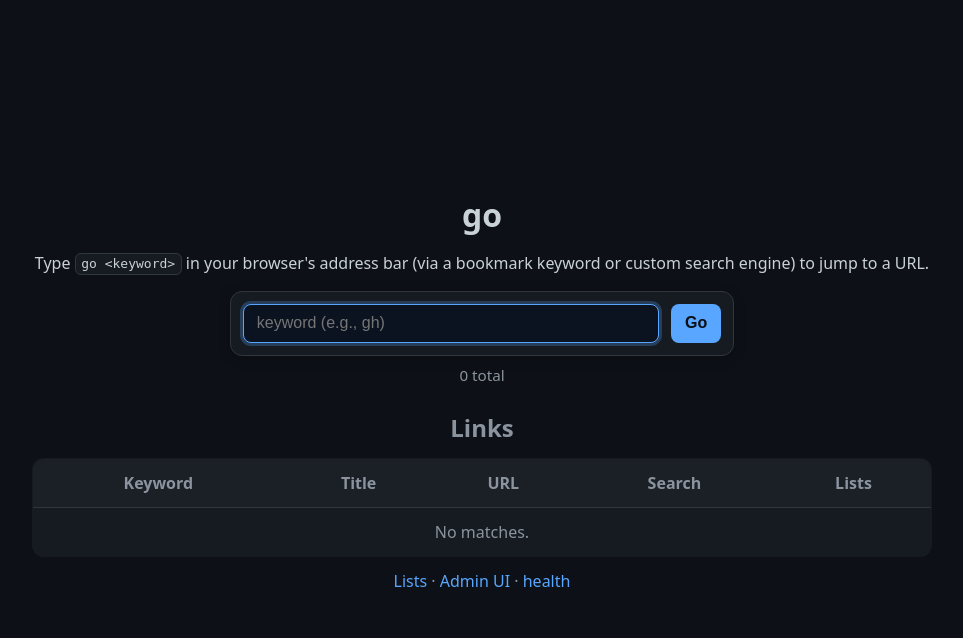
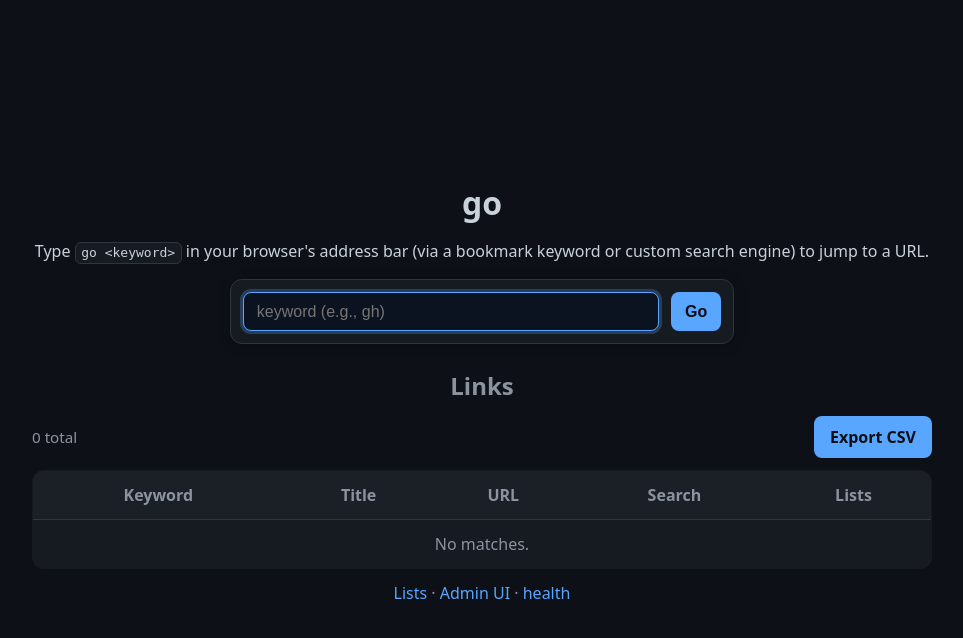
Before and after one commit to BoxCosplayer/go-search-engine, a Flask app: page / in a window 1280 px wide. Shown: the top 638 px of the page, without its empty margins (158-1121 px from the left). Run offline with Flask 3, Linux system fonts and the light colour scheme; data that the repository does not hold is empty.

Commit message:
Added ability to export db as .csv

```diff
--- a/backend/app/main.py
+++ b/backend/app/main.py
@@ -1,5 +1,6 @@
 from __future__ import annotations
 
+import csv
 import json
 import os
 import re
@@ -10,6 +11,7 @@ import webbrowser
 import xml.etree.ElementTree as ET
 from functools import lru_cache
 from html.parser import HTMLParser
+from io import StringIO
 from urllib.parse import quote_plus, urljoin, urlparse
 
 import httpx
@@ -475,6 +477,21 @@ def _handle_bang_query(db, query: str):
     return _redirect_to_url(search_url)
 
 
+def _select_links_with_lists(db):
+    """Return rows of shortcuts with joined list slugs."""
+    return db.execute(
+        """
+        SELECT l.keyword, l.title, l.url, l.search_enabled,
+               IFNULL(GROUP_CONCAT(li.slug, ', '), '') AS lists_csv
+        FROM links l
+        LEFT JOIN link_lists ll ON ll.link_id = l.id
+        LEFT JOIN lists li ON li.id = ll.list_id
+        GROUP BY l.id
+        ORDER BY l.keyword COLLATE NOCASE
+        """
+    ).fetchall()
+
+
 @app.route("/healthz")
 def healthz():
     """Lightweight health check endpoint.
@@ -503,17 +520,35 @@ def index():
         return redirect(url_for("go", q=query), code=302)
     db = get_db()
     ensure_lists_schema(db)
-    # If you have the lists schema, this will include list slugs per link.
-    rows = db.execute("""
-        SELECT l.keyword, l.title, l.url, l.search_enabled,
-               IFNULL(GROUP_CONCAT(li.slug, ', '), '') AS lists_csv
-        FROM links l
-        LEFT JOIN link_lists ll ON ll.link_id = l.id
-        LEFT JOIN lists li ON li.id = ll.list_id
-        GROUP BY l.id
-        ORDER BY l.keyword COLLATE NOCASE
-    """).fetchall()
+    rows = _select_links_with_lists(db)
     return render_template("index.html", rows=rows)
+
+
+@app.route("/export/shortcuts.csv")
+def export_shortcuts_csv():
+    """Download all shortcuts as a CSV attachment."""
+    db = get_db()
+    ensure_lists_schema(db)
+    rows = _select_links_with_lists(db)
+
+    buffer = StringIO()
+    writer = csv.writer(buffer)
+    writer.writerow(["keyword", "title", "url", "search_enabled", "lists"])
+    for row in rows:
+        writer.writerow(
+            [
+                row["keyword"],
+                row["title"] or "",
+                row["url"],
+                "1" if row["search_enabled"] else "0",
+                row["lists_csv"] or "",
+            ]
+        )
+
+    csv_data = buffer.getvalue()
+    response = Response(csv_data, content_type="text/csv; charset=utf-8")
+    response.headers["Content-Disposition"] = 'attachment; filename="shortcuts.csv"'
+    return response
 
 
 @app.route("/go")
--- a/backend/app/templates/index.html
+++ b/backend/app/templates/index.html
@@ -121,6 +121,37 @@
       font-size: .95rem
     }
 
+    .toolbar {
+      margin-top: .75rem;
+      display: flex;
+      align-items: center;
+      justify-content: space-between;
+      gap: 1rem;
+      flex-wrap: wrap;
+    }
+
+    .toolbar .meta {
+      margin: 0;
+    }
+
+    .export-link {
+      display: inline-flex;
+      align-items: center;
+      justify-content: center;
+      padding: .55rem 1rem;
+      border-radius: 8px;
+      background: var(--accent);
+      color: #0b0f14;
+      font-weight: 600;
+      border: none;
+      transition: filter .2s ease;
+    }
+
+    .export-link:hover {
+      filter: brightness(1.08);
+      text-decoration: none;
+    }
+
     table {
       width: 100%;
       border-collapse: collapse;
@@ -191,9 +222,11 @@
       <button type="submit">Go</button>
     </form>
 
-    <div class="meta" id="matchCount"></div>
-
     <h2>Links</h2>
+    <div class="toolbar">
+      <div class="meta" id="matchCount"></div>
+      <a class="export-link" href="{{ url_for('export_shortcuts_csv') }}" download="shortcuts.csv">Export CSV</a>
+    </div>
     <table>
       <thead>
         <tr>
```
Also changed, not shown: test/test_main.py (+15 -0 lines), todos.md (+6 -6 lines), CHANGELOG.md.
